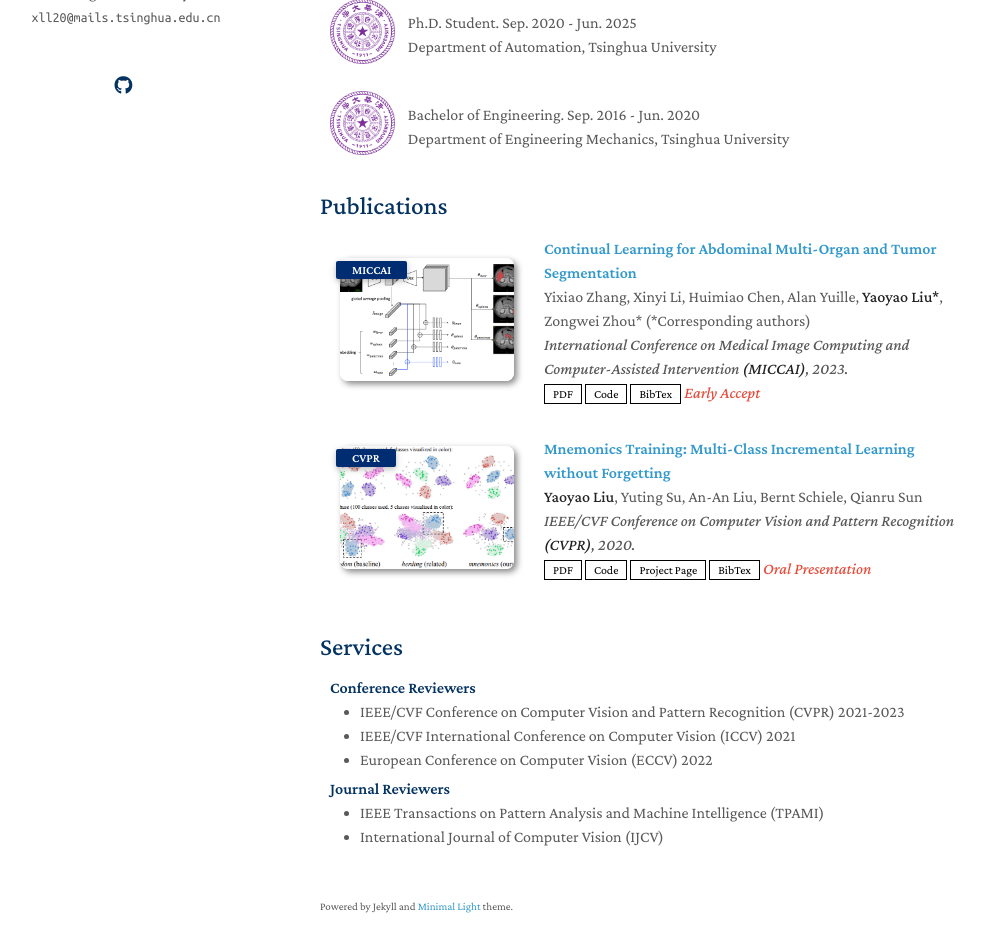
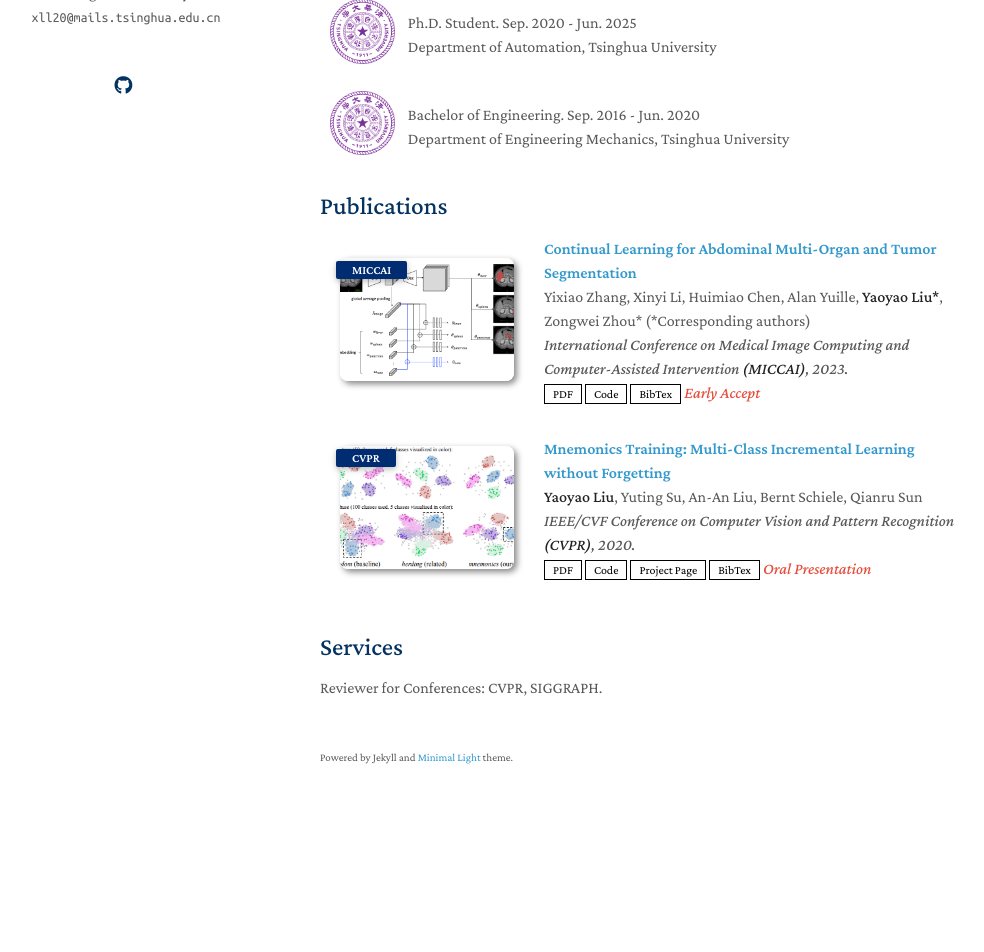
Before and after one commit to YuelangX/yuelangx.github.io, a Jekyll site: the page built from index.md, in a window 1280 px wide and 1323 px high. Shown: the part 336-1288 px from the top of the window, without its empty margins (150-1134 px from the left). Built offline with Jekyll 4.4.1, drawn with Linux system fonts in a browser that asks for light colours; nearby versions of some CDN libraries; a style sheet for code colours, icons or effects is not loaded; our own code applies the rules of GitHub Pages for plain Markdown files.

Commit message:
Update services.md

```diff
--- a/_includes/services.md
+++ b/_includes/services.md
@@ -1,16 +1,3 @@
 ## Services
 
-<h4 style="margin:0 10px 0;">Conference Reviewers</h4>
-
-<ul style="margin:0 0 5px;">
-  <li><a href="http://cvpr2023.thecvf.com/"><autocolor>IEEE/CVF Conference on Computer Vision and Pattern Recognition (CVPR) 2021-2023</autocolor></a></li>
-  <li><a href="http://iccv2021.thecvf.com/"><autocolor>IEEE/CVF International Conference on Computer Vision (ICCV) 2021</autocolor></a></li>
-  <li><a href="https://eccv2022.ecva.net/"><autocolor>European Conference on Computer Vision (ECCV) 2022</autocolor></a></li>
-</ul>
-
-<h4 style="margin:0 10px 0;">Journal Reviewers</h4>
-
-<ul style="margin:0 0 20px;">
-  <li><a href="https://www.computer.org/csdl/journal/tp"><autocolor>IEEE Transactions on Pattern Analysis and Machine Intelligence (TPAMI)</autocolor></a></li>
-  <li><a href="https://www.springer.com/journal/11263"><autocolor>International Journal of Computer Vision (IJCV)</autocolor></a></li>
-</ul>
+Reviewer for Conferences: CVPR, SIGGRAPH.
```
